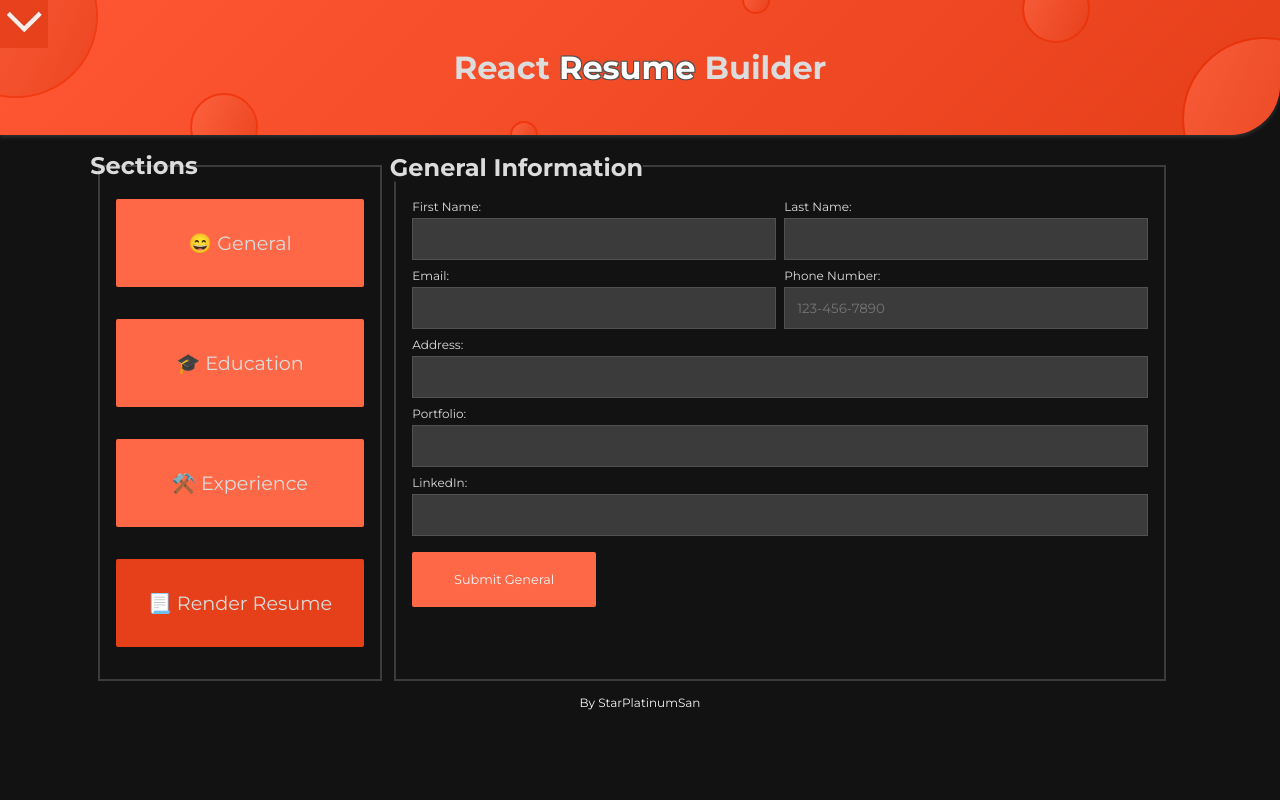
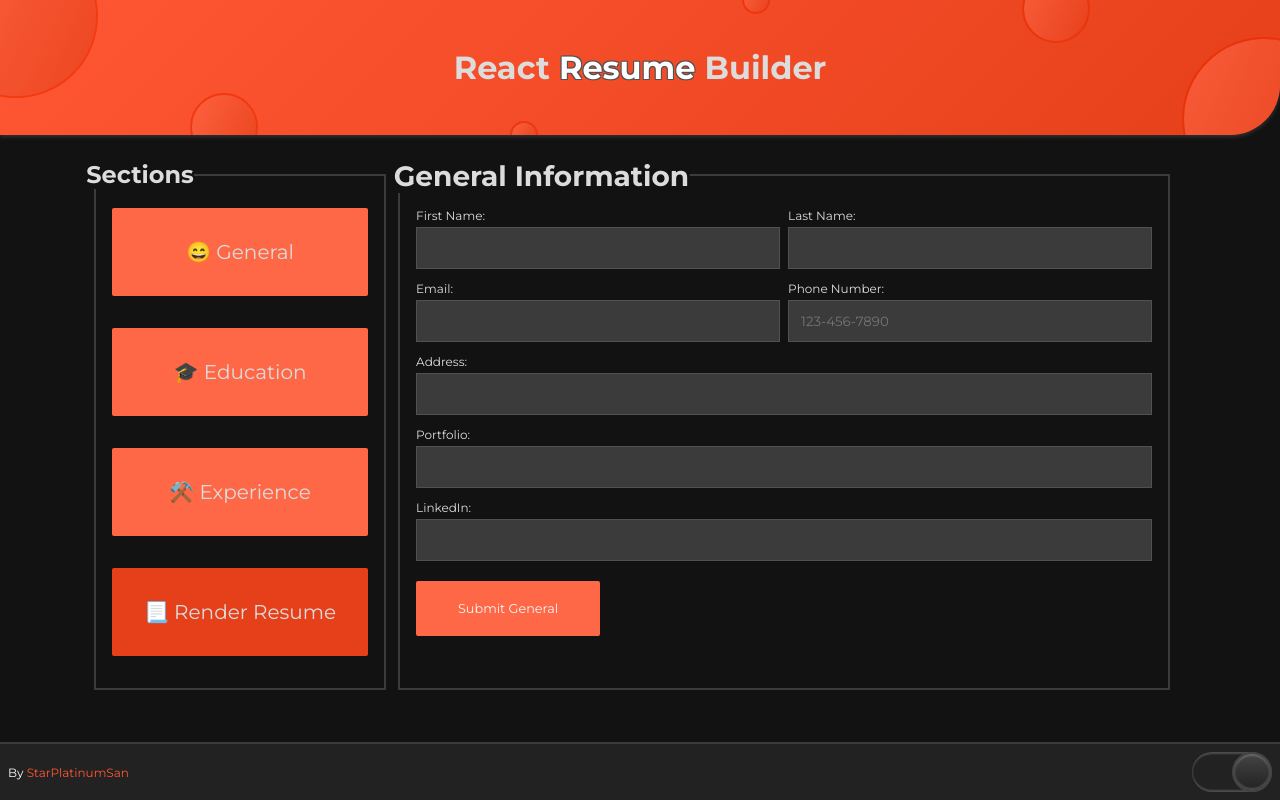
Before and after one commit to StarPlatinumSan/CV-Builder, a React (Vite) app in the folder cv-builder/: page / in a window 1280 px wide. Built offline with nearby package versions, Linux system fonts and the light colour scheme.

Commit message:
light/dark mode done

```diff
--- a/cv-builder/src/components/App.jsx
+++ b/cv-builder/src/components/App.jsx
@@ -160,6 +160,9 @@ export default function App() {
 
   const sectionButtons = (event) => {
     const btn = event.target.id;
+    if (window.screen.width < 800) {
+      showMenu();
+    }
     if(btn === "generalButton") {
       handleSectionTransition("general");
     } else if (btn === "educationButton") {
@@ -180,10 +183,12 @@ export default function App() {
   /* FUNCTION */
 
   return (
-    <div className="mainApp">
+    <div className={`mainApp`}>
       {!showTemplate ? (
       <>
         <div className={`menuSlideDown ${isMenuOpen ? 'open' : ''}`}>
+          <SideSections sectionButtons={sectionButtons} />
+          <span>CV Builder made by StarPlatinumSan using React, Vite and SCSS.</span>
           <button className={`mobileMenu ${rotated ? 'rotated' : ''}`} onClick={showMenu}></button>
         </div>
 
@@ -208,11 +213,11 @@ export default function App() {
                 <div className="contactField">
                   <div className="field contact">
                     <label htmlFor="email">Email:</label>
-                    <input type="text" id="email" name='email' className='inputText' value={generalData.email} onChange={handleChangeInputs} required />
+                    <input type="email" id="email" name='email' className='inputText' value={generalData.email} onChange={handleChangeInputs} required />
                   </div>
                   <div className="field contact">
                     <label htmlFor="phoneNumber">Phone Number:</label>
-                    <input type="text" id="phoneNumber" name="phoneNumber" className='inputText' value={generalData.phoneNumber} onChange={handleChangeInputs} placeholder="123-456-7890" required />
+                    <input type="tel" id="phoneNumber" name="phoneNumber" className='inputText' value={generalData.phoneNumber} onChange={handleChangeInputs} placeholder="123-456-7890" pattern="(\d{3}-?\d{3}-?\d{4})|(\d{10})" required />
                   </div>
                 </div>
 
@@ -271,6 +276,10 @@ export default function App() {
                   <label htmlFor="companyName">Company Name:</label>
                   <input type="text" id="companyName" name='companyName' className='inputText' value={experienceData.companyName} onChange={handleChangeInputs} />
                 </div>
+                <div className="field fieldExperience">
+                  <label htmlFor="positionTitle">Position Title:</label>
+                  <input type="text" id="positionTitle" name='positionTitle' className='inputText' value={experienceData.positionTitle} onChange={handleChangeInputs} />
+                </div>
                 <div className='experienceDate'>
                   <div className="field fieldExperience">
                     <label htmlFor="dateFrom">Date From:</label>
--- a/cv-builder/src/components/Footer.jsx
+++ b/cv-builder/src/components/Footer.jsx
@@ -1,9 +1,30 @@
+import { useState, useEffect } from "react";
+
 export default function Footer() {
+    const [theme, setTheme] = useState(() => localStorage.getItem('theme') || 'dark');
+
+    const handleThemeChange = () => {
+        setTheme(theme === 'dark' ? 'light' : 'dark');
+    };
+
+    useEffect(() => {
+        document.body.className = theme;
+        localStorage.setItem('theme', theme);
+      }, [theme]);
+
     return (
         <>
-        <footer className="footer">
-            <p className="author">By StarPlatinumSan</p>
+        <footer className={`footer ${theme}`}>
+            <div className={`background`}>
+                <div className='author'>
+                    <p>By <a className='nameAuthor text' href="https://github.com/StarPlatinumSan">StarPlatinumSan</a></p>
+                </div>
+                <div className="btnFooter">
+                    <input type="checkbox" id="lightModeButton" onClick={() => setTheme(theme === 'dark' ? 'light' : 'dark')} checked={theme === 'light'} onChange={handleThemeChange} />
+                </div>
+            </div>
         </footer>
         </>
+
     )
 }
--- /dev/null
+++ b/cv-builder/src/components/ThemeContext.tsx
@@ -0,0 +1,12 @@
+import { createContext, useState } from 'react';
+
+export const ThemeContext = createContext<any>({theme: 'dark', undefined});
+
+export const ThemeProvider: React.FC<{}> = ({children}) => {
+    // pour le localStorage
+    const [theme, setTheme] = useState('dark');
+
+    return <ThemeContext.Provider value={{theme, setTheme}}>
+                {children}
+            </ThemeContext.Provider>
+}
--- a/cv-builder/src/main.jsx
+++ b/cv-builder/src/main.jsx
@@ -2,14 +2,18 @@ import React from 'react'
 import ReactDOM from 'react-dom/client'
 import App from './components/App'
 import Header from './components/Header'
+import Footer from './components/Footer'
 import "./styles/main.scss"
+import { ThemeProvider } from './components/ThemeContext'
 
 ReactDOM.createRoot(document.getElementById('root')).render(
   <React.StrictMode>
     <main className="container">
-      <Header />
+    <Header />
+    <ThemeProvider>
       <App />
-      <div className='author'><p>By <a className='nameAuthor' href="https://github.com/StarPlatinumSan">StarPlatinumSan</a></p></div>
+      <Footer />
+    </ThemeProvider>
     </main>
   </React.StrictMode>,
 )
--- a/cv-builder/src/styles/_app.scss
+++ b/cv-builder/src/styles/_app.scss
@@ -1,5 +1,9 @@
 @use "variables" as *;
 @use "sideSections.scss";
+
+body {
+    background-color: $dark;
+}
 
 label {
     font-size: 0.75rem;
@@ -9,10 +13,10 @@ label {
 input {
     background-color: $lightDark;
     border: 1px solid $lightGrayText;
+    color: $lightWhiteText;
     outline: none;
     padding: 0.75rem;
     min-width: 5rem;
-    color: $lightWhiteText;
     transition: transform 0.3s ease;
 
     &:focus {
@@ -25,7 +29,7 @@ input {
 form {
     display: flex;
     flex-direction: column;
-    gap: 0.5rem;
+    gap: 0.75rem;
 }
 
 textarea {
@@ -68,6 +72,7 @@ textarea {
 .mainApp {
     display: flex;
     align-self: center;
+    margin-bottom: 2rem;
 }
 
 .app {
@@ -110,6 +115,7 @@ textarea {
     color: $lightWhiteText;
     background-color: $dark;
     position: absolute;
+    font-size: clamp(0.5rem, 7vw, 1.75rem);
     top: -2rem;
     left: -1rem;
     transform: translate(-0.4rem, -50%);
@@ -201,10 +207,11 @@ textarea {
     padding: 1.5rem;
     position: absolute;
     border: none;
+    border-bottom-right-radius: 15px;
     background-color: inherit;
     display: inline-block;
     left: 0;
-    bottom: 0;
+    bottom: 1px;
     transform: translateY(100%);
     z-index: 50;
     background-color: $darkCoral;
@@ -213,19 +220,58 @@ textarea {
 
 .mobileMenu.rotated {
     transform: translateY(100%) rotate(180deg);
+    border-bottom-right-radius: 0px;
+    border-top-left-radius: 15px;
 }
 
 .menuSlideDown {
-    position: fixed;
+    position: absolute;
     width: 100vw;
-    height: 80vh;
+    min-height: 80vh;
+    max-height: 100vh;
     z-index: 100;
     background-color: $darkCoral;
-    opacity: 0.9;
+    opacity: 0.97;
     top: 0;
     left: 0;
-    transform: translateY(-80vh);
+    transform: translateY(-100%);
+    display: flex;
+    flex-direction: column;
+    justify-content: center;
     transition: transform 1s ease;
+
+    .menu {
+        display: flex;
+        justify-content: center;
+        align-items: center;
+        background-color: $darkCoral;
+        outline: none;
+        gap: 1.5rem;
+
+        button {
+            min-width: 70vw;
+            background-color: $dark;
+            text-shadow: 2px 2px 50px white;
+        }
+
+        .menuTitle {
+            position: static;
+            color: $dark;
+            font-size: 2rem;
+            text-shadow: 2px 2px 50px white;
+        }
+
+        .buttonTemplateMenu {
+            background-color: $lightGrayText;
+        }
+    }
+
+    span {
+        color: $lightWhiteText;
+        text-align: center;
+        font-size: 0.6rem;
+        margin-bottom: 0.25rem;
+    }
 }
 
 .menuSlideDown.open {
--- a/cv-builder/src/styles/_footer.scss
+++ b/cv-builder/src/styles/_footer.scss
@@ -1,17 +1,75 @@
 @use "variables" as *;
+@use "themes" as *;
 
 .footer {
     background: $dark;
+    width: 100%;
+}
+
+.background {
     display: flex;
-    position: absolute;
-    bottom: 5px;
-    width: 100vw;
-    margin-top: 1rem;
+    justify-content: space-between;
+    width: 100%;
+
+    & > * {
+        margin: 0.5rem;
+    }
+
 }
 
 .author {
     color: $lightWhiteText;
     font-size: 0.75rem;
     text-align: center;
-    width: 100%;
+    display: flex;
+    justify-content: center;
+    align-items: center;
 }
+
+.btnFooter {
+    display: flex;
+    flex-direction: column;
+    color: white;
+    font-size: 0.75rem;
+    justify-self: right;
+}
+
+.btnFooter input[type="checkbox"] {
+    position: relative;
+    background-color: #222;
+    border: none;
+    width: 80px;
+    height: 40px;
+    appearance: none;
+    outline: none;
+    border-radius: 20px;
+    box-shadow: inset 0 2px 2px #ffffff33, inset 0 -2px 2px #ffffff33;
+    transition: 0.5s;
+    cursor: pointer;
+}
+
+.btnFooter input:checked[type="checkbox"] {
+    background-color: #f9f9f9;
+    box-shadow: inset 0 2px 2px #5858581a, inset 0 -2px 2px #5858581a;
+}
+
+.btnFooter input[type="checkbox"]::before {
+    content: "";
+    position: absolute;
+    width: 36px;
+    height: 36px;
+    border-radius: 50%;
+    top: 0px;
+    right: 0px;
+    background: linear-gradient(to bottom, #444, #222);
+    transition: 0.5s;
+    box-shadow: inset 0 2px 2px #ffffff33, inset 0 -2px 2px #ffffff33;
+    border: 2px solid #444;
+}
+
+.btnFooter input:checked[type="checkbox"]::before {
+    background: linear-gradient(to bottom, #eaeaea, #f9f9f9);
+    box-shadow: inset 0 2px 2px #fff, inset 0 -2px 2px #fff;
+    transform: translateX(-40px);
+    border: 2px solid #eaeaea;
+}
--- a/cv-builder/src/styles/_sideSections.scss
+++ b/cv-builder/src/styles/_sideSections.scss
@@ -11,6 +11,10 @@
     justify-content: center;
 }
 
+.menuTitle {
+    background-color: inherit!important;
+}
+
 .buttonMenu {
     background: $lightCoral;
     border: none;
@@ -18,7 +22,7 @@
     padding: 2rem;
     transition: transform 0.2s ease;
     color: $lightWhiteText;
-    font-size: 1.2rem;
+    font-size: clamp(0.8em, 5vw, 1.25em);
     position: relative;
 
     &:hover {
@@ -43,6 +47,7 @@
 
 .menuTitle {
     color: $lightWhiteText;
+    background-color: $dark;
     align-self: center;
     position: absolute;
     top: -1rem;
--- /dev/null
+++ b/cv-builder/src/styles/_themes.scss
@@ -0,0 +1,24 @@
+@use "../styles/variables" as *;
+
+.light {
+    .text {
+        color: #222222;
+    }
+
+    .background {
+        background-color: rgb(207, 207, 207);
+        outline: #f5f5f5;
+        border-top: 2px solid $lightDark;
+    }
+}
+
+.dark {
+    .text {
+        color:#dddcdc;
+    }
+
+    .background {
+        background-color: #222222;
+        outline: 2px solid #3b3b3b;
+    }
+}
--- a/cv-builder/src/styles/main.scss
+++ b/cv-builder/src/styles/main.scss
@@ -14,6 +14,56 @@
 
 html, body {
     min-height: 100vh;
+    transition: background-color 0.5s ease;
+}
+
+h2 {
+    transition: background-color 0.5s ease;
+}
+
+body.dark {
+    background-color: $dark;
+}
+
+body.light {
+    background-color: $lightModeWhite;
+
+    h2 {
+        background-color: $lightModeWhite;
+        color: $dark;
+    }
+
+    input {
+        background-color: whitesmoke;
+        border: 1px solid white;
+        color: $dark;
+    }
+
+    label {
+        color: $dark;
+    }
+
+    .menu {
+        background-color: $lightModeWhite;
+    }
+
+    .menuSlideDown .menu {
+        background-color: $darkCoral;
+
+        button {
+            background-color: $lightModeWhite;
+            color: $dark;
+        }
+
+        .buttonTemplateMenu {
+            background-color: $lightGrayText;
+            color: $lightModeWhite;
+        }
+
+        .menuTitle {
+            color: $lightModeWhite;
+        }
+    }
 }
 
 .container {
@@ -21,18 +71,18 @@ html, body {
     flex-direction: column;
     gap: 1rem;
     overflow-x: hidden;
-    background-color: $dark;
     min-height: 100vh;
     position: relative;
+    justify-content: space-between;
+}
+
+.footer {
+    justify-self: flex-end;
 }
 
 .author {
-    text-align: center;
-    position: relative;
-    display: inline-block;
-
     .nameAuthor {
-        color: whitesmoke;
+        color: $coral;
         text-decoration: none;
         transition: transform 0.5s ease;
         display: inline-block;
@@ -46,6 +96,7 @@ html, body {
 
 .menu {
     display: none;
+    transition: background-color 0.5s ease;
 }
 
 @media screen and (min-width: 800px) {
@@ -55,6 +106,14 @@ html, body {
 
     .menu {
         display: flex;
+    }
+
+    .menuSlideDown {
+        display: none;
+    }
+
+    .mobileMenu {
+        display: none;
     }
 
     .app {
```
Also changed, not shown: cv-builder/src/styles/_variables.scss (+3 -8 lines).
